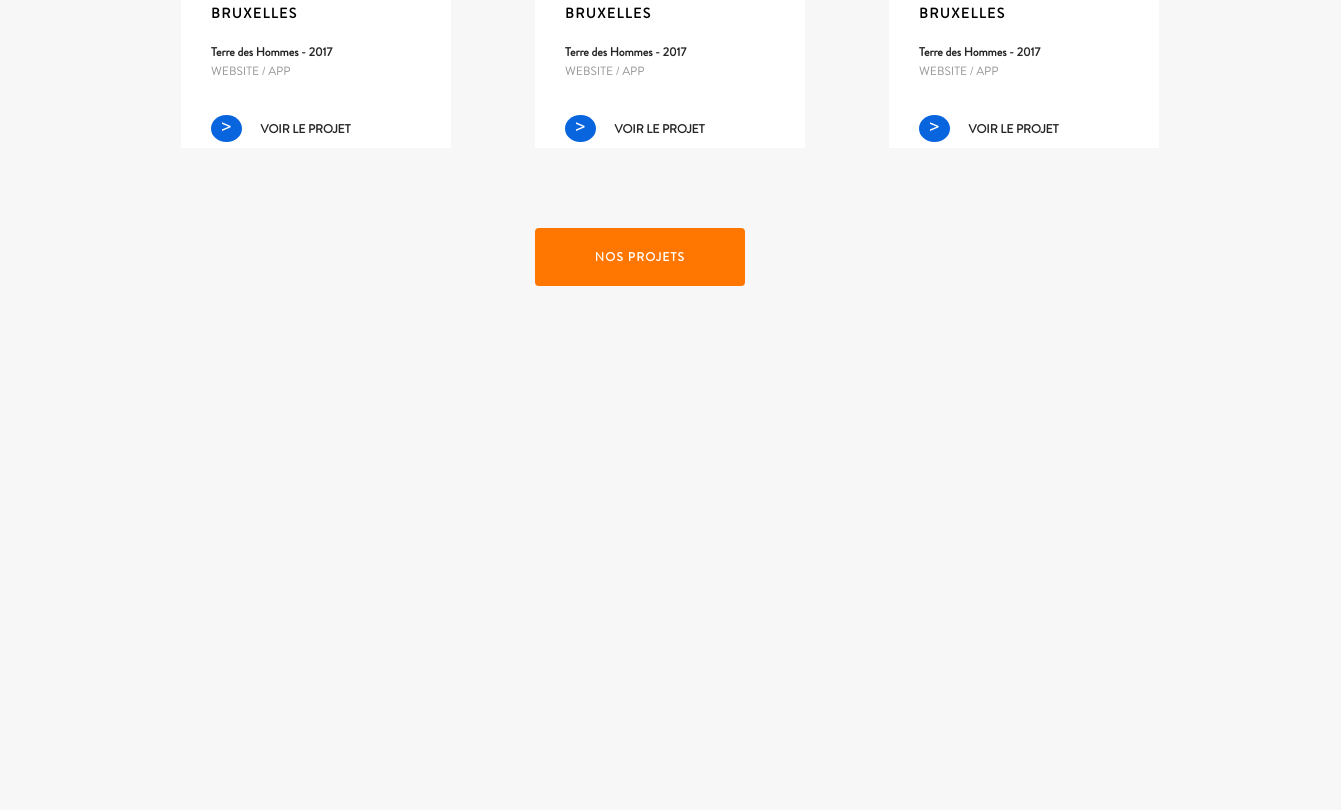
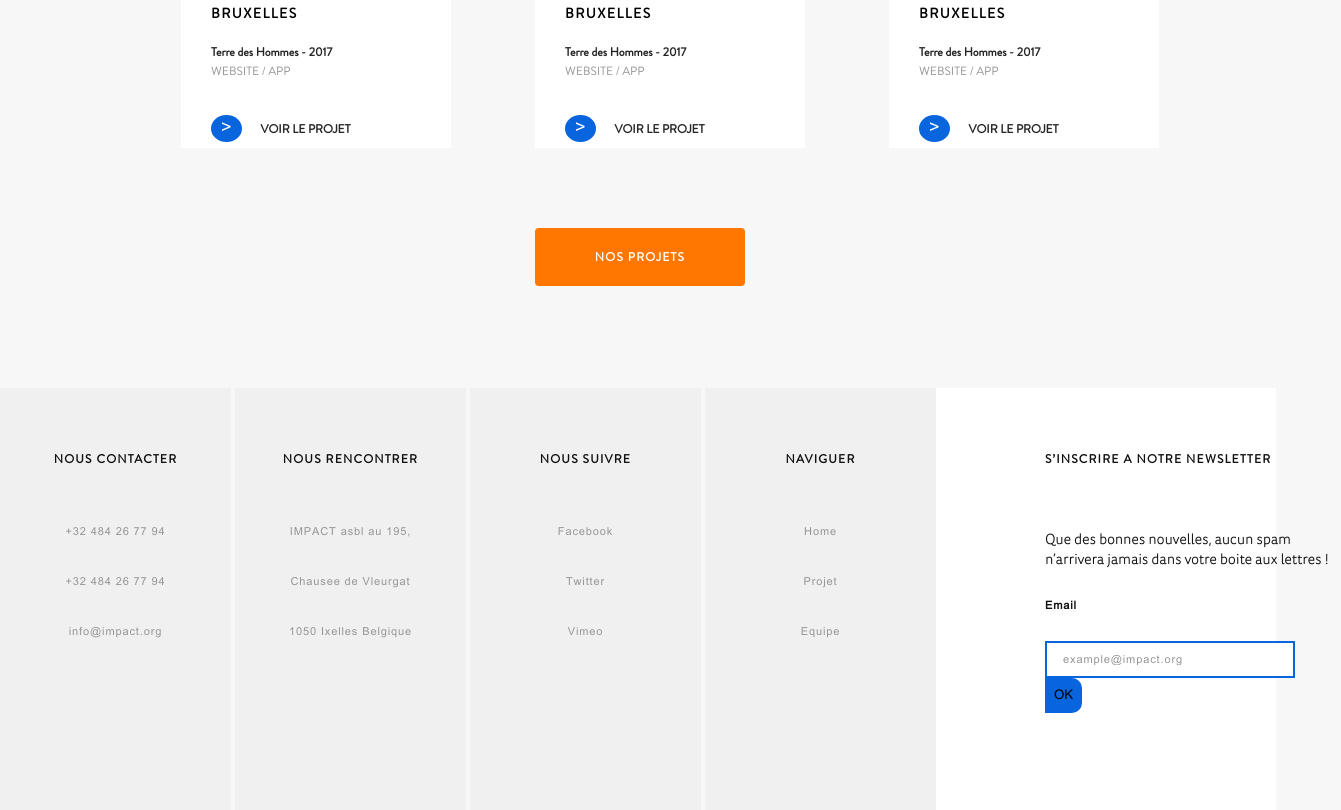
Before and after one commit to konstantine999/Homework-extra, a plain HTML site: page index.html in a window 1280 px wide. Shown: the part 2624-3434 px from the top of the page, 1341 px wide, since content can reach past the window. Before the commit the page ends 2910 px from the top, so only its background shows below. Drawn offline with Linux system fonts and the light colour scheme.

Commit message:
added third section

```diff
--- a/index.html
+++ b/index.html
@@ -133,5 +133,90 @@
             <button class="all-projects-button">NOS PROJETS</button>
         </div>
     </section>
+    <section class="third-section">
+        <div class="infos-wrapper">
+            <div class="infos">
+                <h4>
+                    NOUS CONTACTER
+                </h4>
+                <div>
+                    <a href="">
+                        +32 484 26 77 94
+                    </a>
+                    <a href="">
+                        +32 484 26 77 94
+                    </a>
+                    <a href="">
+                        info@impact.org
+                    </a>
+                </div>
+            </div>
+            <div class="infos">
+                <h4>
+                    NOUS RENCONTRER
+                </h4>
+                <div>
+                    <a href="">
+                        IMPACT asbl au 195,
+                    </a>
+                    <a href="">
+                        Chausee de Vleurgat
+                    </a>
+                    <a href="">
+                        1050 Ixelles <span>Belgique</span>
+                    </a>
+                </div>
+            </div>
+            <div class="infos">
+                <h4>
+                    NOUS SUIVRE
+                </h4>
+                <div>
+                    <a href="">
+                        Facebook
+                    </a>
+                    <a href="">
+                        Twitter
+                    </a>
+                    <a href="">
+                        Vimeo
+                    </a>
+                </div>
+            </div>
+            <div class="infos">
+                <h4>
+                    NAVIGUER
+                </h4>
+                <div>
+                    <a href="">
+                        Home
+                    </a>
+                    <a href="">
+                        Projet
+                    </a>
+                    <a href="">
+                        Equipe
+                    </a>
+                </div>
+            </div>
+        </div><!--
+     --><div class="right-block">
+            <div class="right-block-text">
+                <h4>S’INSCRIRE A NOTRE NEWSLETTER</h4>
+                <p>
+                    Que des bonnes nouvelles, aucun spam n’arrivera jamais dans votre boite aux lettres !
+                </p>
+                <span>
+                    Email
+                <span>
+                <form action="">
+                    <input type="email" placeholder="example@impact.org">
+                </form><!--
+             --><button>
+                    OK
+                </button>
+            </div>
+        </div>
+    </section>
 </body>
 </html>
--- a/style.css
+++ b/style.css
@@ -165,7 +165,7 @@ header {
     vertical-align: middle;
     background-color: #FFFFFF;
 }
-h4 {
+.first-section h4 {
     margin-top: 100px;
     margin-left: 90px;
 }
@@ -280,3 +280,104 @@ h4 {
 .all-projects-button:hover {
     opacity: 0.8;
 }
+.third-section .infos {
+    width: 231px;
+    display: inline-block;
+    height: 422px;
+    background-color: #f0f0f0;
+    vertical-align: middle;
+}
+.infos-wrapper {
+    margin-top: 102px;
+    display: inline-block;
+}
+.infos p span::before {
+    content: "";
+    display: inline-block;
+    vertical-align: middle;
+    width: 1px;
+    height: 18px;
+    margin-right: 10px;
+    margin-left: 5px;
+    background-color: #000000;
+}
+.infos h4 {
+    margin-top: 62px;
+    text-align: center;
+    color: #111111;
+    font-family: 'Brandon Grotesque';
+    font-size: 12px;
+    letter-spacing: 1.2px;
+}
+.infos div a {
+    text-decoration: none;
+    margin-top: 40px;
+    text-align: center;
+    color: #959595;
+    font-family: 'Arial';
+    font-size: 11px;
+    letter-spacing: 0.88px;
+    display: block;
+}
+.infos div {
+    margin-top: 59px;
+}
+.third-section .right-block {
+    vertical-align: middle;
+    width: calc(100% - 940px);
+    background-color: #FFFFFF;
+    height: 422px;
+    display: inline-block;
+}
+.third-section .right-block-text {
+    margin-left: 109px;
+}
+.third-section .right-block h4 {
+    color: #111111;
+    font-family: 'Brandon Grotesque';
+    font-weight: bold;
+    font-size: 12px;
+    letter-spacing: 1.2px;
+    margin-top: 62px;
+}
+.third-section .right-block p {
+    font-size: 14px;
+    color: #111111;
+    letter-spacing: 0.28px;
+    width: 296px;
+    font-family: 'TisaOT';
+    font-weight: bold;
+    margin-top: 63px;
+}
+.third-section .right-block span {
+    color: #111111;
+    font-family: 'Arial';
+    letter-spacing: 0.88px;
+    font-size: 11px;
+    font-weight: bold;
+    display: block;
+    margin-top: 30px;
+}
+form {
+    display: inline-block;
+}
+input {
+    width: 250px;
+    height: 37px;
+    border: 2px solid #0865DE;
+}
+::placeholder {
+    padding-left: 16px;
+    color: #959595;
+    font-size: 11px;
+    font-family: 'Arial';
+    letter-spacing: 0.88px;
+}
+.third-section button {
+    display: inline-block;
+    padding: 11px 9px;
+    background-color: #0865DE;
+    border: none;
+    border-top-right-radius: 10px;
+    border-bottom-right-radius: 10px;
+}
```
